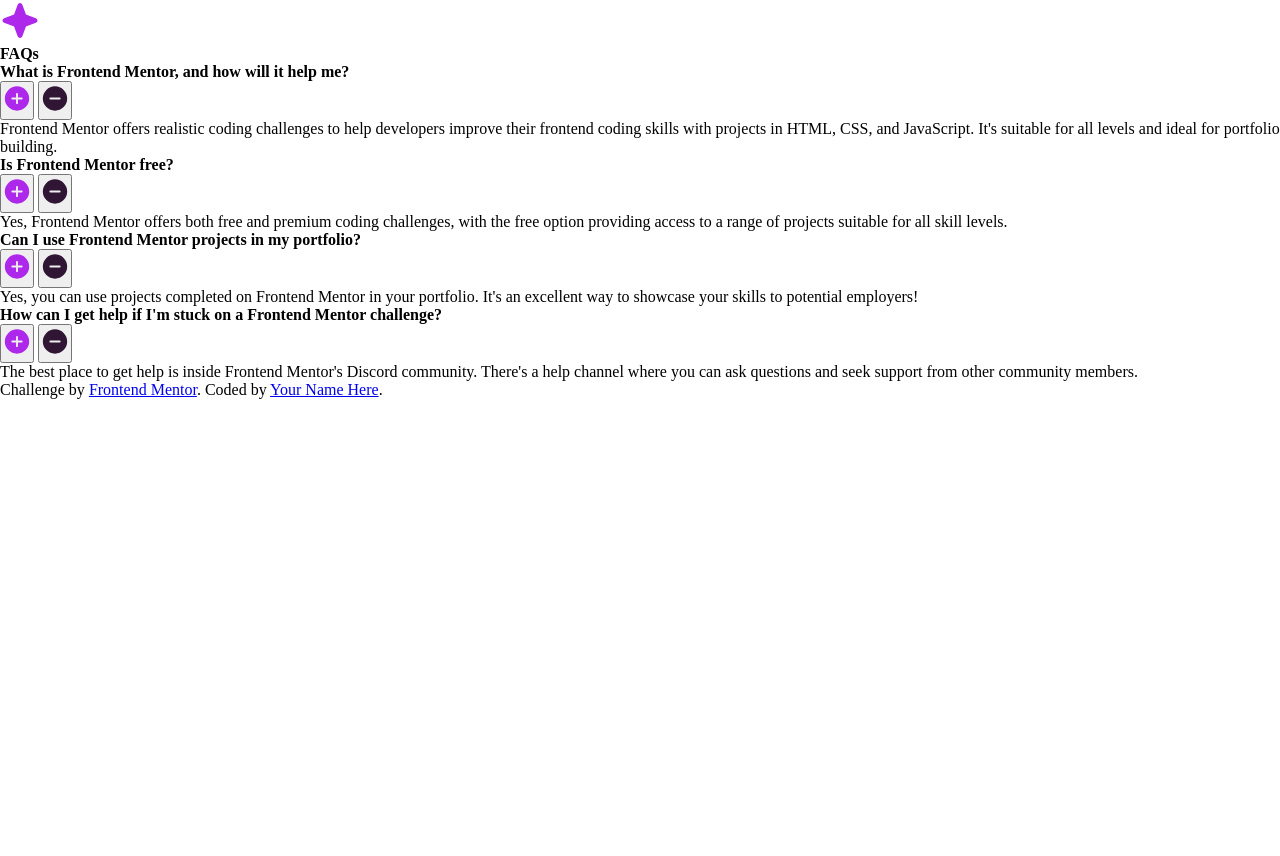
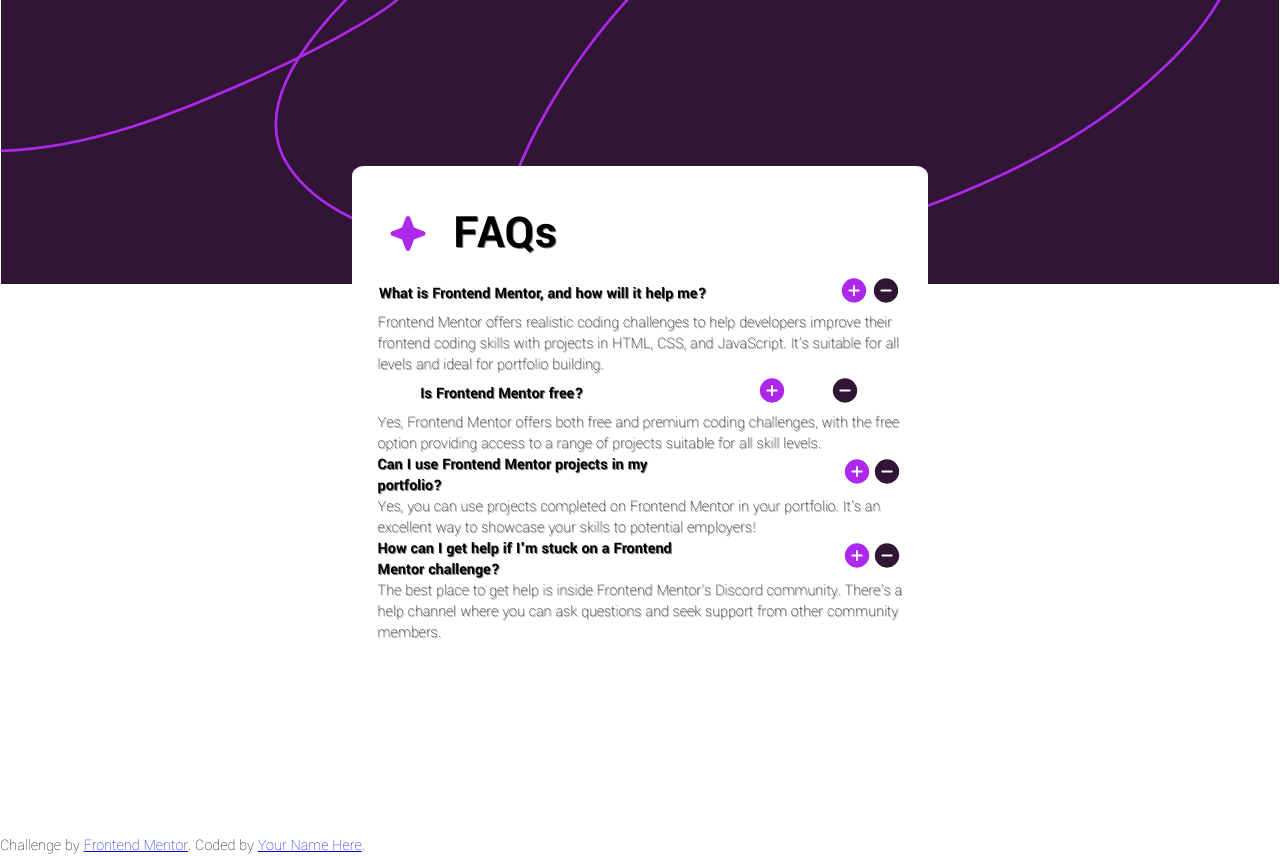
Before and after one commit to SidneyCarv90/faq-accordion-main, a plain HTML site: page index.html in a window 1280 px wide. Before the commit the page ends 800 px from the top, so only its background shows below. Drawn offline with Linux system fonts and the light colour scheme.

Commit message:
inciando estilização do projeto

```diff
--- a/assets/styles/global.css
+++ b/assets/styles/global.css
@@ -1,6 +1,8 @@
-*{
+* {
     font-size: 16px;
     padding: 0;
     margin: 0;
     box-sizing: border-box;
+    font-family: 'Work Sans', sans-serif;
+    font-family: 'Yantramanav', sans-serif;
 }
--- a/assets/styles/style..css
+++ b/assets/styles/style..css
@@ -0,0 +1,52 @@
+/*------------------------TAGs--------------------------*/
+
+body{
+    background-image: url(../images/background-pattern-desktop.svg);
+    background-position: top;
+    background-size: contain;
+    background-repeat: no-repeat;
+}
+
+button > img{
+    width: 15px;
+}
+
+/*--------------------------CLASSES-----------------------*/
+
+.card-faq{
+    width: 45%;
+    margin: 13% auto;
+    display: flex;
+    flex-flow: column nowrap;
+    background-color: hsl(0, 0%, 100%);
+    padding: 2%;
+    text-shadow: 1px 1px gray;
+    border-radius: 2%;
+
+}
+
+.title-faq{
+    display: flex;
+    padding: 2% 2%;
+    align-items: center;
+}
+
+.title-faq h1{
+    font-size: 3rem;
+    padding-left: 5%;
+}
+
+.question {
+    display: flex;
+    flex-direction: column;
+}
+
+.title-question{
+    display: flex;
+    align-items: center;
+    justify-content: space-evenly;
+}
+
+.title-question h2{
+    padding-right: 25%;
+}
--- a/index.html
+++ b/index.html
@@ -5,6 +5,12 @@
     <meta charset="UTF-8">
     <meta name="viewport" content="width=device-width, initial-scale=1.0">
     <link rel="stylesheet" href="./assets/styles/global.css">
+    <link rel="preconnect" href="https://fonts.googleapis.com">
+    <link rel="preconnect" href="https://fonts.gstatic.com" crossorigin>
+    <link
+        href="https://fonts.googleapis.com/css2?family=Work+Sans:wght@300;400;600;700&family=Yantramanav:wght@100;700&display=swap"
+        rel="stylesheet">
+    <link rel="stylesheet" href="./assets/styles/style..css">
     <title>FAQ</title>
 </head>
 
@@ -20,10 +26,10 @@
         <section class="question first-question">
             <div class="title-question">
                 <h2>What is Frontend Mentor, and how will it help me?</h2>
-                <button><img src="./assets/images/icon-plus.svg" alt="Plus">
-                </button>
-                <button><img src="./assets/images/icon-minus.svg" alt="Plus">
-                </button>
+                <a><img src="./assets/images/icon-plus.svg" alt="Plus">
+                </a>
+                <a><img src="./assets/images/icon-minus.svg" alt="Plus">
+                </a>
             </div>
             <p>
                 Frontend Mentor offers realistic coding challenges to help developers improve their
@@ -36,10 +42,10 @@
         <section class="question secound-question">
             <div class="title-question">
                 <h2>Is Frontend Mentor free?</h2>
-                <button><img src="./assets/images/icon-plus.svg" alt="Plus">
-                </button>
-                <button><img src="./assets/images/icon-minus.svg" alt="Plus">
-                </button>
+                <a><img src="./assets/images/icon-plus.svg" alt="Plus">
+                </a>
+                <a><img src="./assets/images/icon-minus.svg" alt="Plus">
+                </a>
             </div>
             <p>
                 Yes, Frontend Mentor offers both free and premium coding challenges, with the free
@@ -51,10 +57,10 @@
         <section class="question third-question">
             <div class="title-question">
                 <h2>Can I use Frontend Mentor projects in my portfolio?</h2>
-                <button><img src="./assets/images/icon-plus.svg" alt="Plus">
-                </button>
-                <button><img src="./assets/images/icon-minus.svg" alt="Plus">
-                </button>
+                <a><img src="./assets/images/icon-plus.svg" alt="Plus">
+                </a>
+                <a><img src="./assets/images/icon-minus.svg" alt="Plus">
+                </a>
             </div class="title-question">
             <p>
                 Yes, you can use projects completed on Frontend Mentor in your portfolio. It's an excellent
@@ -66,10 +72,10 @@
         <section class="question fourth-question">
             <div class="title-question">
                 <h2>How can I get help if I'm stuck on a Frontend Mentor challenge?</h2>
-                <button><img src="./assets/images/icon-plus.svg" alt="Plus">
-                </button>
-                <button><img src="./assets/images/icon-minus.svg" alt="Plus">
-                </button>
+                <a><img src="./assets/images/icon-plus.svg" alt="Plus">
+                </a>
+                <a><img src="./assets/images/icon-minus.svg" alt="Plus">
+                </a>
             </div>
             <p>
                 The best place to get help is inside Frontend Mentor's Discord community. There's a help
```
